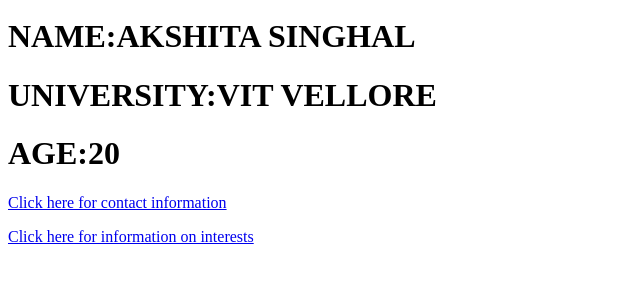
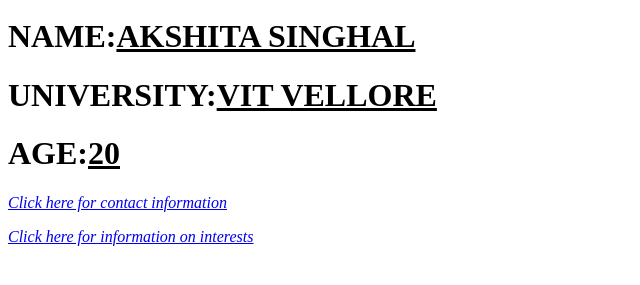
Before and after one commit to AKSHITASINGHAL658/webpro, a plain HTML site: page index.html in a window 1280 px wide. Shown: the part 311-596 px from the top of the page, without its empty margins (0-640 px from the left). Drawn offline with Linux system fonts and the light colour scheme.

Commit message:
Update index.html

```diff
--- a/index.html
+++ b/index.html
@@ -4,20 +4,21 @@
 </head>
 <body>
 <img src="WhatsApp Image 2025-12-12 at 10.44.56 PM.jpeg" width="300" height="300">
-<h1>
-NAME:AKSHITA SINGHAL
+<h1><b>
+NAME:</b><u>AKSHITA SINGHAL</u>
 </h1>
-<h1>
-UNIVERSITY:VIT VELLORE
+<h1><b>
+UNIVERSITY:</b><u>VIT VELLORE</u>
 </h1>
-<h1>
-AGE:20
+<h1><b>
+AGE:</b><u>20</u>
 </h1>
-<p>
+<p><i>
 <a href="contact.html">Click here for contact information</a>
 </p>
 <p>
 <a href="interest.html">Click here for information on interests</a>
 </p>
+</i>
 </body>
 </html>
```
